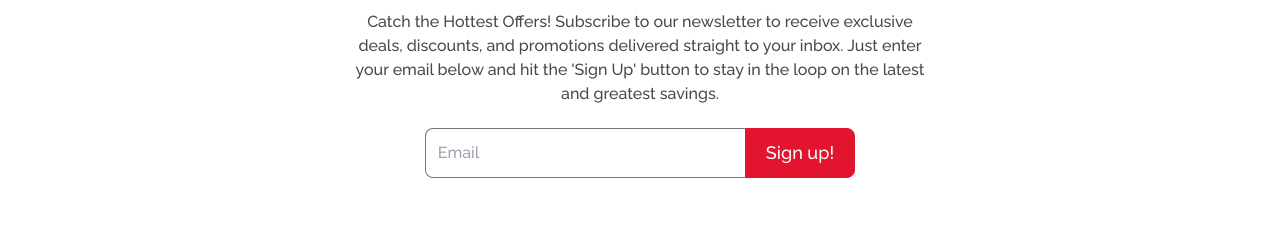
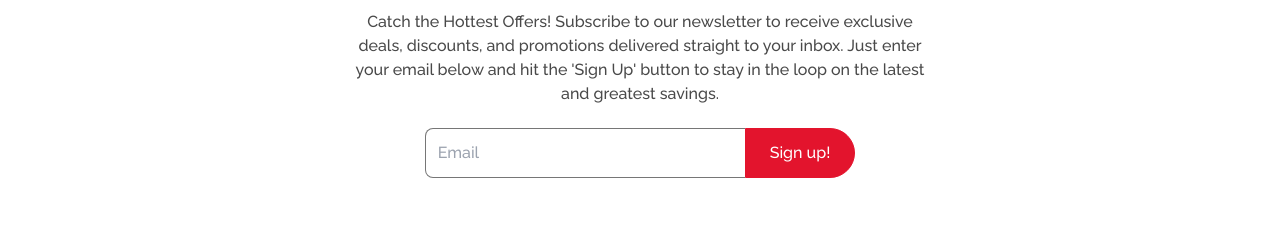
Before and after one commit to Nashiuz-Zaman/brando-client, a React (Vite) app: page / in a window 1280 px wide. Shown: the part 5500-5728 px from the top of the page. Built offline with nearby package versions, Linux system fonts and the light colour scheme; no server answers.

Commit message:
Change ButtonBtn code structure, refactor code and add a new theme prop to it

```diff
--- a/src/components/shared/ButtonBtn/ButtonBtn.jsx
+++ b/src/components/shared/ButtonBtn/ButtonBtn.jsx
@@ -3,18 +3,45 @@ import PropTypes from "prop-types";
 
 const ButtonBtn = ({
   text,
-  onClickFunction,
-  outlined = false,
+  onClickFunction = null,
+  colorTheme = "",
   modifyClasses = "",
+  theme = "light",
 }) => {
+  // common classes
+  const outlinedClasses =
+    "bg-transparent border border-gray-300 hover:border-white text-gray-300 hover:text-white";
+
+  const oulinedPrimaryClasses = `bg-transparent border ${
+    theme === "dark"
+      ? "border-white text-white"
+      : "border-primary text-primary "
+  }  hover:text-primaryDark hover:border-primaryDark`;
+
+  const primaryClasses = `border ${
+    theme === "dark"
+      ? "bg-primaryDarkTheme border-primaryDarkTheme"
+      : "bg-primary border-primary"
+  } hover:border-primaryDark hover:bg-primaryDark text-white`;
+
+  const blackClasses =
+    "bg-blackLight border border-blackLight hover:bg-textPrimary hover:border-textPrimary text-white";
+
+  const allClasses = `block w-max transition-all duration-default rounded-full text-center px-6 py-2 3xl:text-xl 2xl:py-3 3xl:py-4 ${modifyClasses}`;
+
   return (
     <button
       onClick={onClickFunction}
+      // decide the design of button according to the props
       className={`${
-        outlined
-          ? "bg-transparent border border-white text-white hover:bg-[rgba(255,255,255,0.5)]"
-          : "bg-primary border border-primary hover:border-primaryLight hover:bg-primaryLight text-white"
-      } block transition-all duration-300 rounded-default px-5 py-2 text-lg ${modifyClasses}`}
+        colorTheme === "outlined"
+          ? outlinedClasses
+          : colorTheme === "outlinedPrimary"
+          ? oulinedPrimaryClasses
+          : colorTheme === "black"
+          ? blackClasses
+          : primaryClasses
+      } ${allClasses}`}
     >
       {text}
     </button>
@@ -24,8 +51,9 @@ const ButtonBtn = ({
 ButtonBtn.propTypes = {
   text: PropTypes.string.isRequired,
   onClickFunction: PropTypes.func,
-  outlined: PropTypes.bool,
+  colorTheme: PropTypes.string,
   modifyClasses: PropTypes.string,
+  theme: PropTypes.string,
 };
 
 export default ButtonBtn;
```
